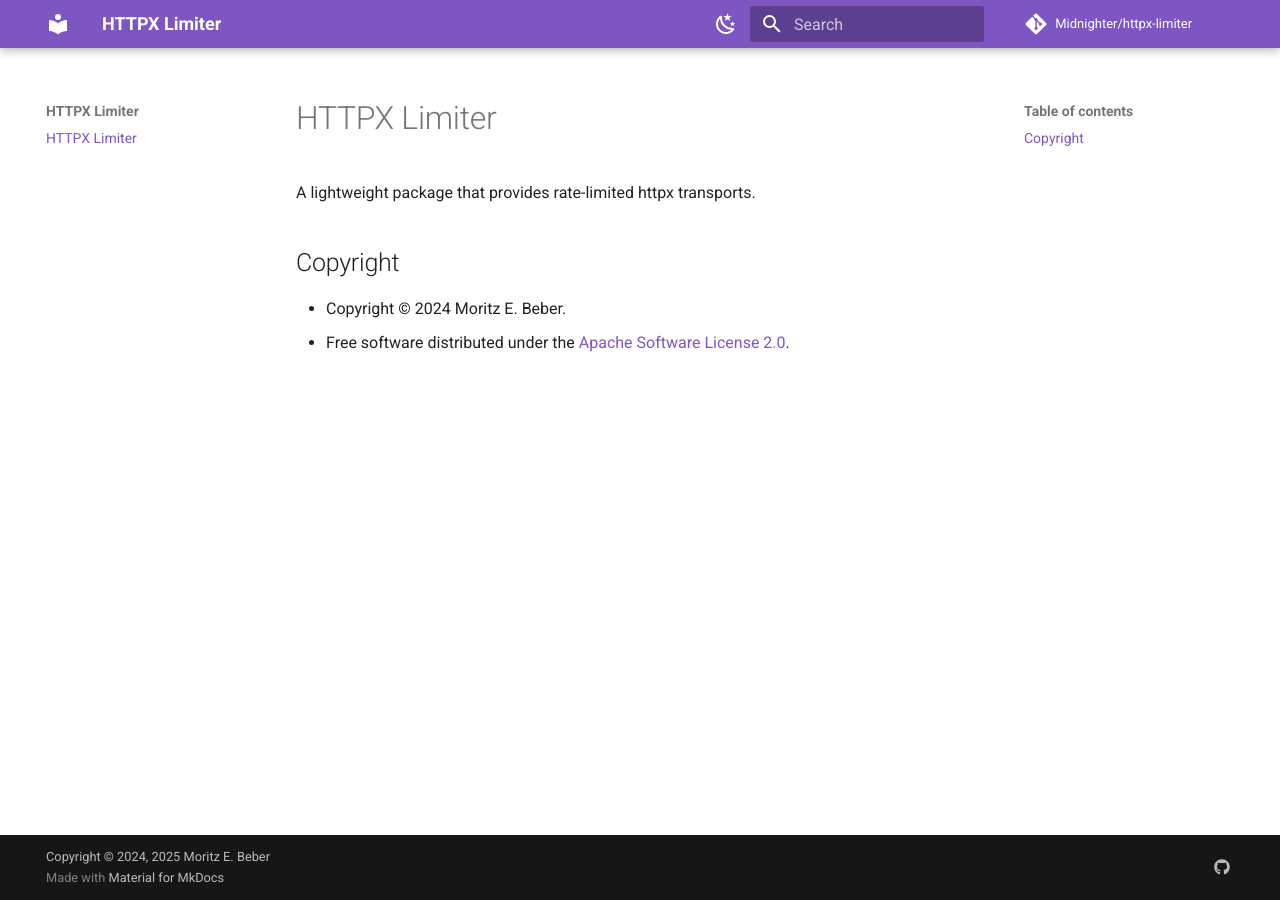
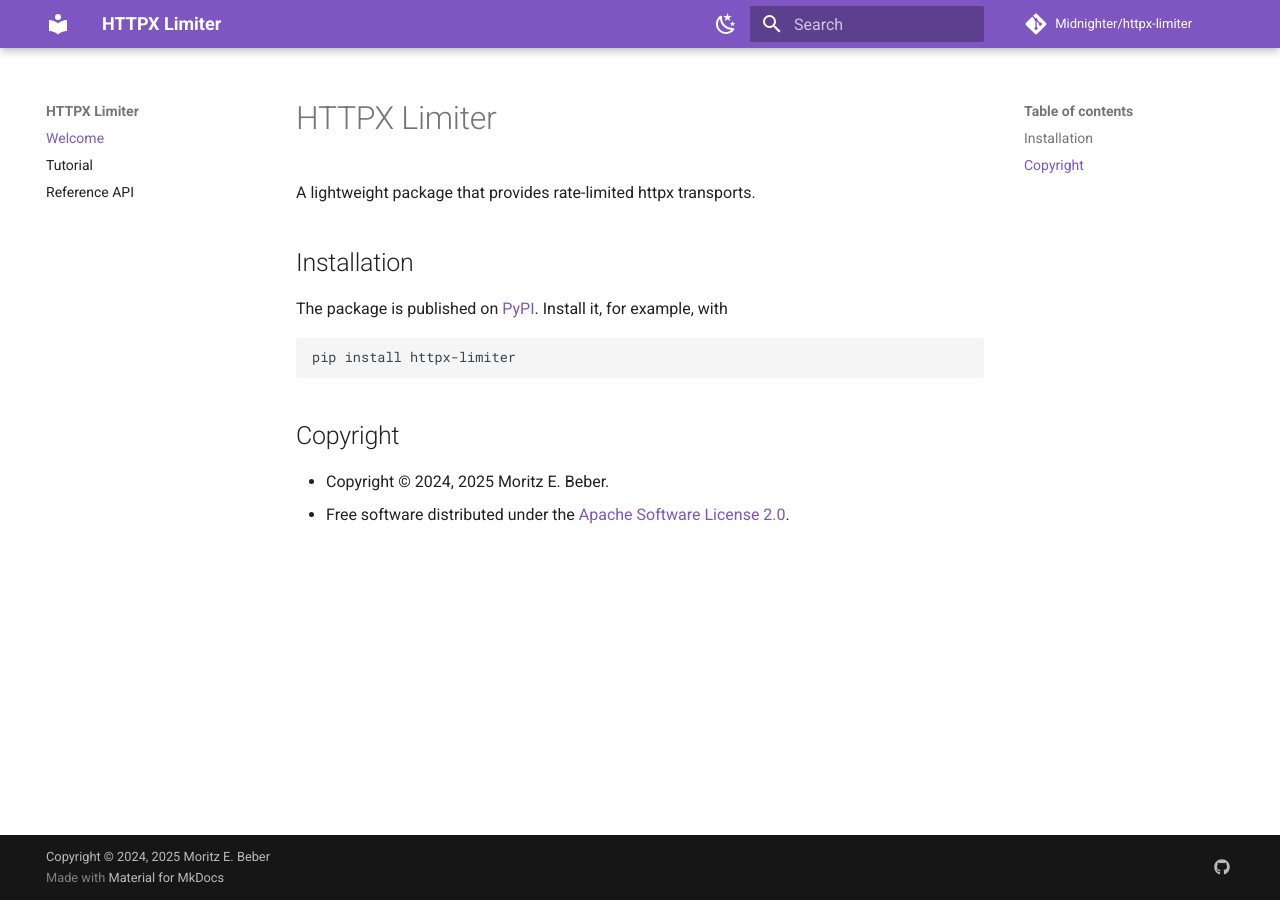
Before and after one commit to Midnighter/httpx-limiter, an MkDocs documentation site: the page built from docs/index.md, in a window 1280 px wide. Built offline with MkDocs 1.6.1 and Material for MkDocs 9.7.7, drawn with Linux system fonts in a browser that asks for light colours; comment, search, counter and statistics services are not loaded; the version menu is left out.

Commit message:
docs: add basic documentation

````diff
--- a/docs/index.md
+++ b/docs/index.md
@@ -2,7 +2,17 @@
 
 A lightweight package that provides rate-limited httpx transports.
 
+## Installation
+
+The package is published on [PyPI](https://pypi.org/project/httpx-limiter/).
+Install it, for example, with
+
+```sh
+pip install httpx-limiter
+```
+
 ## Copyright
 
-- Copyright © 2024 Moritz E. Beber.
-- Free software distributed under the [Apache Software License 2.0](../LICENSE).
+- Copyright © 2024, 2025 Moritz E. Beber.
+- Free software distributed under the [Apache Software License
+  2.0](https://www.apache.org/licenses/LICENSE-2.0.html).
````
Also changed, not shown: docs/api.md (added, +14 -0 lines), docs/tutorial.md (added, +106 -0 lines), docs/.pages (added).
